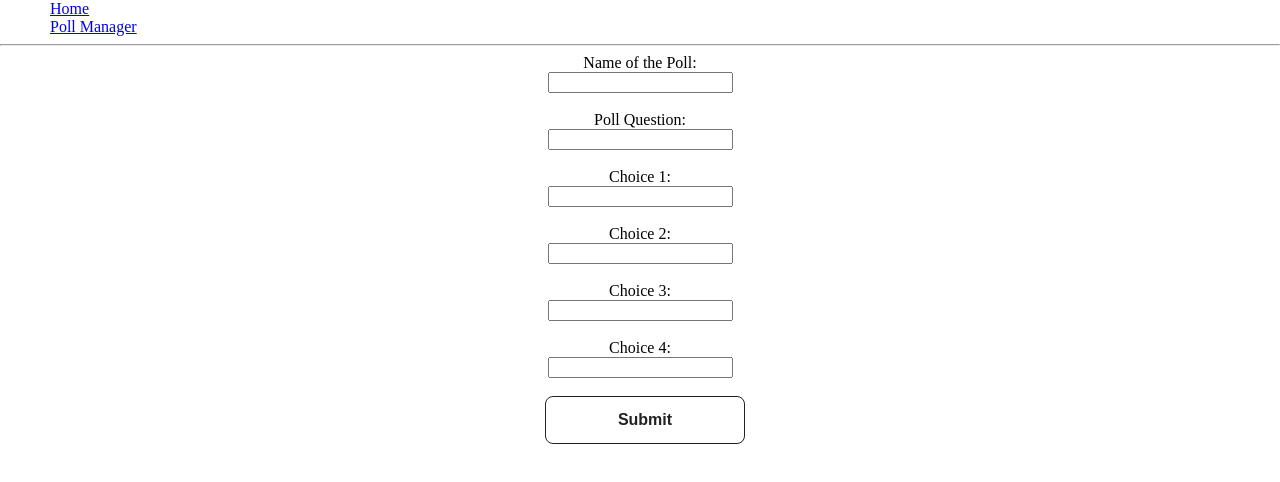
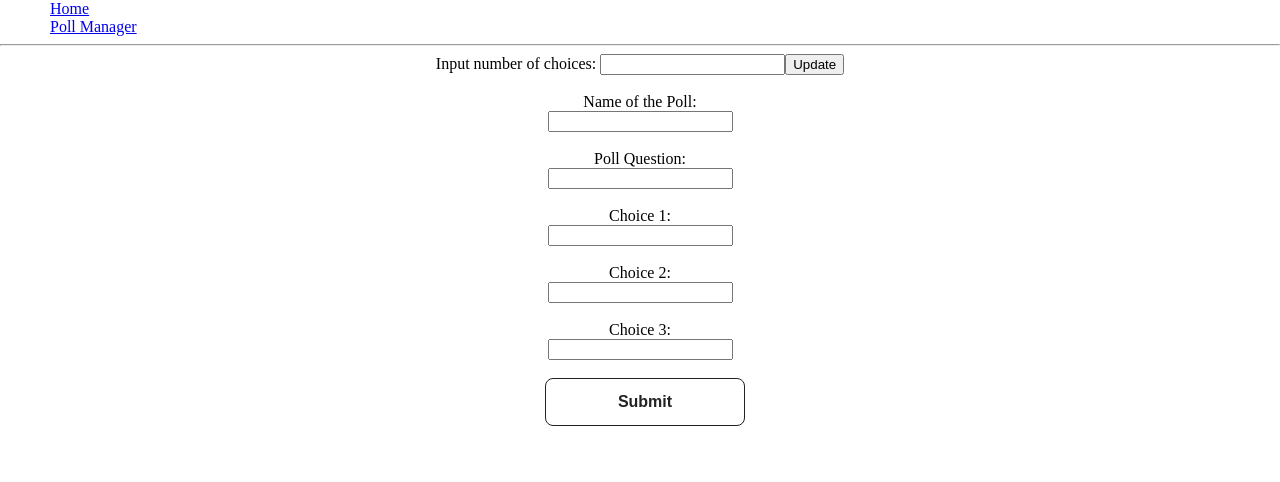
Before and after one commit to blakeamtech/PollWebsite, a React (Create React App) app in the folder frontend/: page /createpoll in a window 1280 px wide. Shown: the top 482 px of the page. Built offline with nearby package versions, Linux system fonts and the light colour scheme.

Commit message:
createpoll quantity function

```diff
--- a/frontend/src/CreatePoll.js
+++ b/frontend/src/CreatePoll.js
@@ -1,46 +1,55 @@
-import React, {Component} from "react";
+import React, {Component, useState} from "react";
 import './CreatePoll.css';
 import axios from "axios";
 import {Link} from "react-router-dom";
 
 /**
- * Class responsible for displaying and handling Poll Manager requests.
+ * Functional component responsible for displaying and handling Poll Manager requests.
  */
-class CreatePoll extends Component {
-    /**
-     * Constructor which allows functions to use the "this" keyword.     *
-     * @param props
-     */
-    constructor(props) {
-        super(props);
+const CreatePoll = () => {
+
+    const [newQty, setNewQty] = useState(3);
+
+    // Updates quantity of choices for the poll to be created.
+    const updateQty = (e) => {
+        e.preventDefault();
+        let qty = parseInt(e.target.choiceQty.value);
+        if (!Number.isInteger(qty) || qty > 15 || qty < 1){
+            qty = 3
+        }
+        setNewQty(parseInt(qty));
+        console.log(newQty);
     }
 
     /***
      * Function responsible for rendering tags for use in react methods.
      * @returns {JSX.Element}
      */
-    render() {
     return (
         <div className="CreatePoll">
+            <form onSubmit={updateQty}>
+                <label htmlFor="choice-qty">Input number of choices: </label>
+                <input type="number" min="1" step="1" name="choiceQty" id="choiceQty"/>
+                <button type="submit">Update</button>
+            </form>
+            <br/>
+
             <form method="post" action="http://localhost:8080/create">
                 <label htmlFor="name">Name of the Poll:</label><br/>
                 <input type="text" id="name" name="name"/><br/><br/>
                 <label htmlFor="question">Poll Question:</label><br/>
                 <input type="text" id="question" name="question"/><br/><br/>
-
-                    <label htmlFor="choice1">Choice 1:</label><br/>
-                    <input type="text" id="choice1" name="choice1"/><br/><br/>
-                    <label htmlFor="choice2">Choice 2:</label><br/>
-                    <input type="text" id="choice2" name="choice2"/><br/><br/>
-                    <label htmlFor="choice3">Choice 3:</label><br/>
-                    <input type="text" id="choice3" name="choice3"/><br/><br/>
-                    <label htmlFor="choice4">Choice 4:</label><br/>
-                    <input type="text" id="choice4" name="choice4"/><br/><br/>
+                {
+                    [...Array(newQty)].map((e, i) =>
+                            <label htmlFor="choice1">Choice {i+1}:<br/>
+                            <input type="text" id={"choice" + (i+1)} name={"choice" + (i+1)}/><br/><br/>
+                            </label>
+                    )
+                }
                 <input type="submit" className="button-create" value="Submit"/>
             </form>
         </div>
     );
 }
-}
 
 export default CreatePoll;
```
Lines whose indentation alone changed are shown as unchanged.
